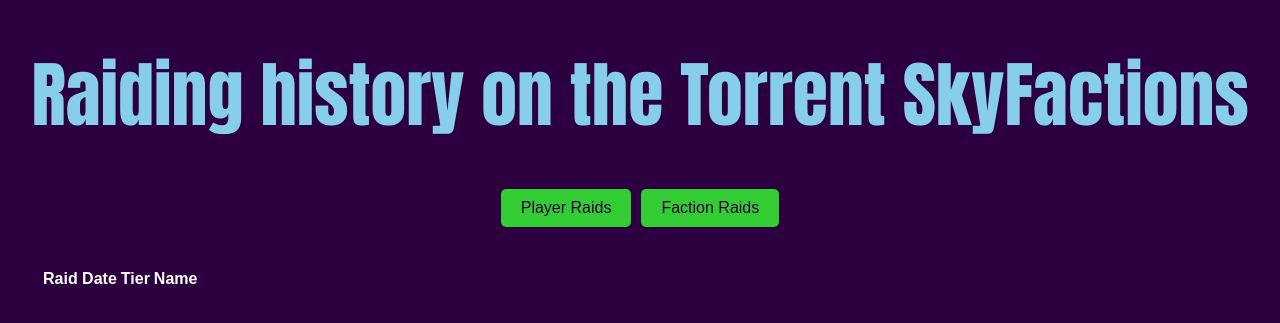
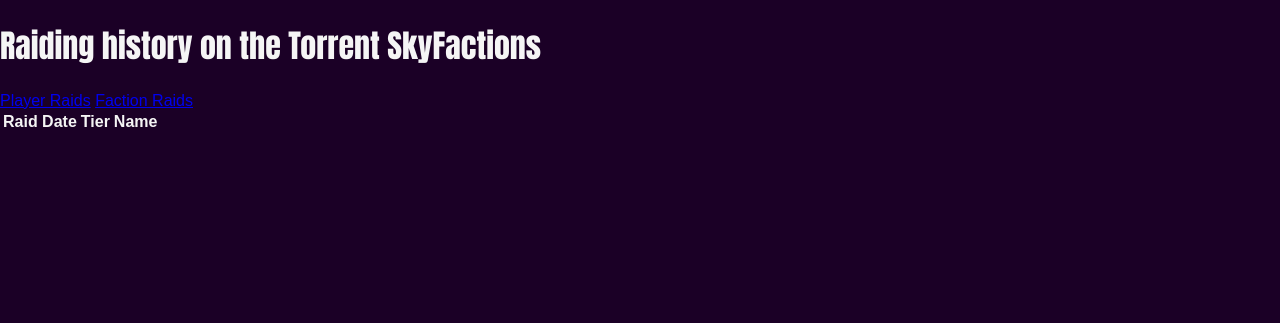
Before and after one commit to JerichoTorrent/SkyFactions-web, a PHP site: page /raids.php in a window 1280 px wide. Shown: the top 323 px of the page. Run offline with PHP 8.4, Linux system fonts and the light colour scheme; data that the repository does not hold is empty.

Commit message:
More fixes, hooray!

```diff
--- a/web-interface/styles.css
+++ b/web-interface/styles.css
@@ -1,85 +1,89 @@
 body {
-    background-color: #2c003e;
     font-family: Arial, sans-serif;
-    color: #fff;
+    background-color: #1b0026;
+    color: #f5f5f5;
     margin: 0;
     padding: 0;
+}
+
+header {
+    background-color: #003d6b;
+    color: #f5f5f5;
+    padding: 1rem;
     text-align: center;
 }
 
 h1 {
-    font-family: Impact, Charcoal, sans-serif;
-    font-size: 72px;
-    color: #87ceeb;
-    margin: 40px 0;
+    font-family: 'Impact', sans-serif;
 }
 
-.container {
-    max-width: 1200px;
-    margin: 0 auto;
-    padding: 20px;
+.image-container {
+    text-align: center;
+    margin: 1rem 0;
 }
 
-.landing-image {
-    width: 100%;
-    max-width: 1600px;
+.image-container img {
+    max-width: 100%;
     height: auto;
-    margin: 20px 0;
     border: 5px solid gold;
 }
 
+.sections {
+    display: flex;
+    justify-content: space-around;
+    margin: 1rem;
+}
+
 .section-box {
-    display: inline-block;
-    width: 300px;
+    background-color: #1e1e1e;
+    color: #f5f5f5;
+    padding: 1rem;
+    border-radius: 5px;
+    text-align: center;
+    transition: transform 0.3s, opacity 0.3s;
+    width: 200px;
     height: 200px;
-    margin: 20px;
-    background-color: #87ceeb;
-    color: #2c003e;
+    position: relative;
     overflow: hidden;
-    position: relative;
-    transition: transform 0.3s, opacity 0.3s;
+    text-decoration: none;
 }
 
 .section-box img {
-    width: 100%;
-    height: 100%;
-    object-fit: cover;
-    transition: transform 0.3s, opacity 0.3s;
+    max-width: 100%;
+    max-height: 100%;
 }
 
-.section-box:hover img {
-    transform: scale(1.1);
-    opacity: 0.3;
+.section-box:hover {
+    transform: scale(1.05);
+    opacity: 0.8;
 }
 
-.section-box-text {
+footer {
+    background-color: #003d6b;
+    color: #f5f5f5;
+    text-align: center;
+    padding: 1rem;
     position: absolute;
-    top: 50%;
-    left: 50%;
-    transform: translate(-50%, -50%);
-    font-size: 24px;
-    font-weight: bold;
-    color: #87ceeb;
-    text-shadow: 2px 2px #2c003e;
+    bottom: 0;
+    width: 100%;
 }
 
-.navbar {
-    display: flex;
-    justify-content: center;
-    margin-bottom: 20px;
+nav a, .filter-btn {
+    color: #f5f5f5;
+    margin: 0 1rem;
+    text-decoration: none;
 }
 
-.navbar a {
-    padding: 10px 20px;
-    margin: 0 5px;
-    text-decoration: none;
-    background-color: #32cd32;
-    color: #2c003e;
+.filter-btn {
+    background-color: #003d6b;
+    border: none;
+    padding: 0.5rem 1rem;
     border-radius: 5px;
-    transition: background-color 0.3s;
+    cursor: pointer;
 }
 
-.navbar a:hover {
-    background-color: gold;
-    color: #fff;
+.raid-list, .faction-list, .island-list {
+    padding: 1rem;
+    background-color: #1e1e1e;
+    border-radius: 5px;
 }
```
Also changed, not shown: web-interface/index.php (+10 -10 lines).
